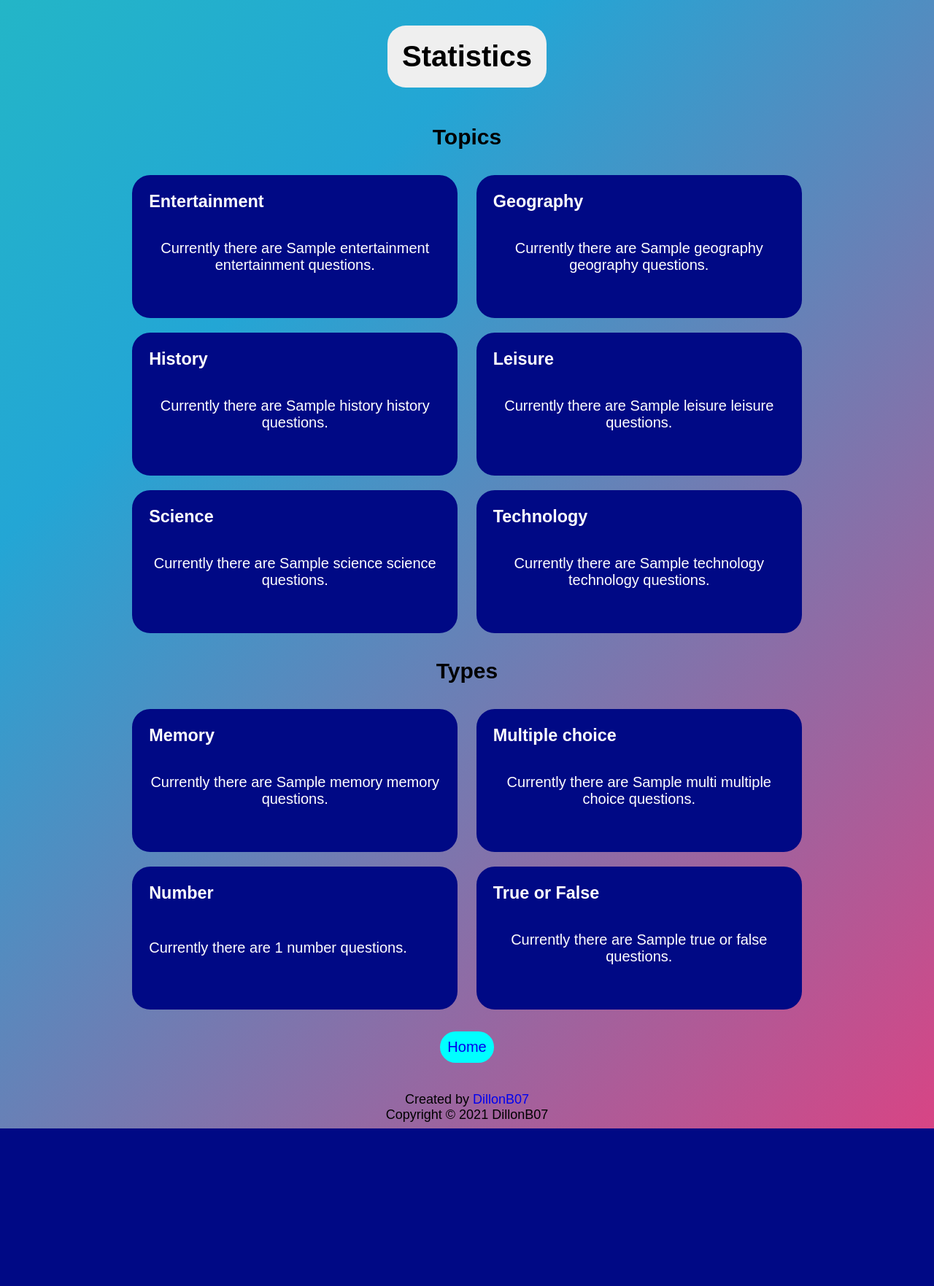
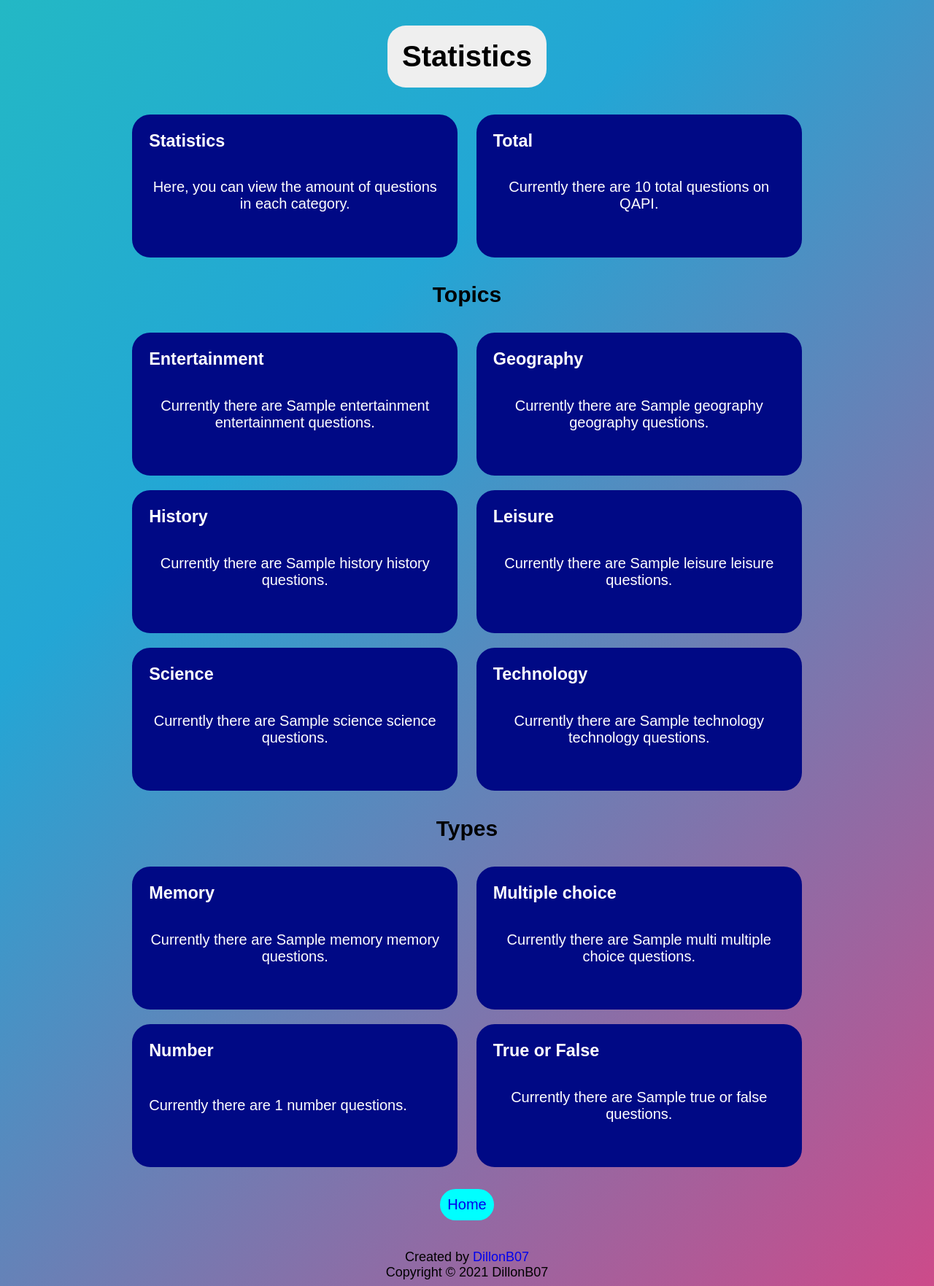
Before and after one commit to DillonB07/QAPI-Frontend, a Flask app: template templates/statistics.html in a window 1280 px wide. Shown: the whole page at 73% size. Before the commit the page ends 1547 px from the top, so only its background shows below. Run offline with Flask 2, Linux system fonts and the light colour scheme; the template is opened without the code that fills it: most values are stand-ins (such as "Sample title", 1, 10 or a date in 2020).

Commit message:
Update Statistics

```diff
--- a/templates/statistics.html
+++ b/templates/statistics.html
@@ -1,7 +1,16 @@
 {% extends 'base.html' %} {% block title %}Statistics{% endblock %} {% block content %}
 <h1>Statistics</h1>
 
-
+<div class='container'>
+    <div class='card'>
+        <h3>Statistics</h3>
+        <p>Here, you can view the amount of questions in each category.</p>
+    </div>
+    <div class='card'>
+        <h3>Total</h3>
+        <p>Currently there are {{total}} total questions on QAPI.</p>
+    </div>
+</div>
 
 <h2>Topics</h2>
 <div class='container'>
```
